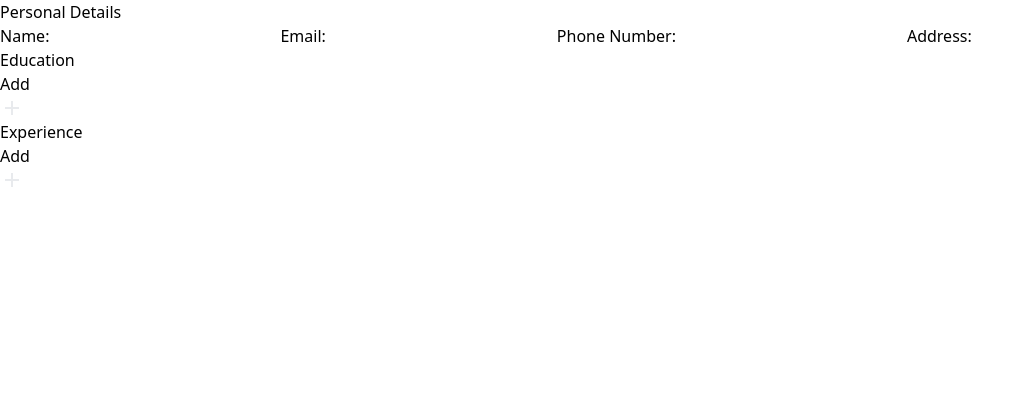
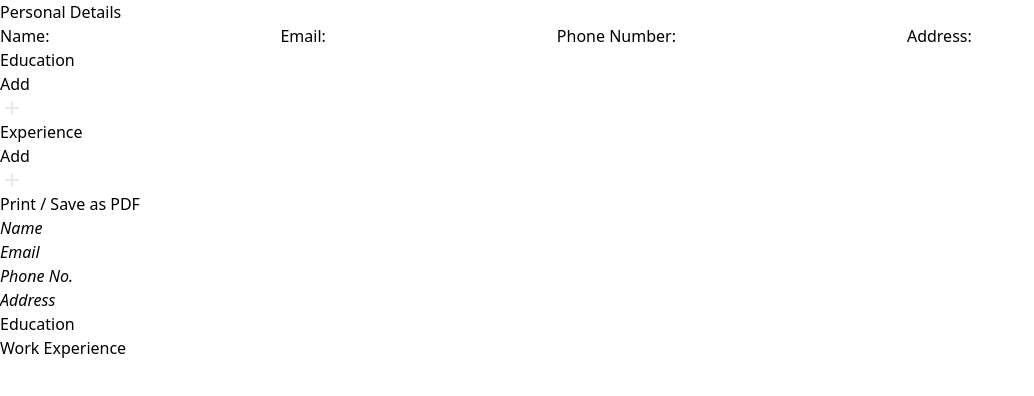
Before and after one commit to Moolmancell/cv-application, a React (Vite) app: page / in a window 1280 px wide. Shown: the top 396 px of the page, without its empty margins (0-1034 px from the left). Built offline with nearby package versions, Linux system fonts and the light colour scheme.

Commit message:
Add resume template with styles

```diff
--- a/src/App.jsx
+++ b/src/App.jsx
@@ -160,14 +160,54 @@ function App() {
           deleteExperience={deleteExperience}
         />
 
+      {/* Print Button */}
+      <div className="flex justify-center mt-8 no-print">
+          <button onClick={() => {}} className="bg-blue-500 hover:bg-blue-700 text-white font-bold py-2 px-4 rounded">Print / Save as PDF</button>
+      </div>
+
       </form>
 
-      <div>
-        <h1>{details.name}</h1>
-        <h1>{details.email}</h1>
-        <h1>{details.number}</h1>
-        <h1>{details.address}</h1>
-      </div>
+      <div id='resume-template' className="max-w-4xl mx-auto p-8 bg-white shadow-lg mt-10">
+        {/* Header */}
+        <div className="flex justify-between items-center border-b pb-4 mb-6">
+            <div>
+                <h1 className="text-4xl font-bold">{details.name || <i className='text-slate-500'>Name</i>}</h1>
+                <p className="text-lg text-gray-600">{details.email || <i className='text-slate-500'>Email</i>}</p>
+                <p className="text-lg text-gray-600">{details.number || <i className='text-slate-500'>Phone No.</i>}</p>
+            </div>
+            <div className="text-right">
+                <p className="text-sm text-gray-500">{details.address || <i className='text-slate-500'>Address</i>}</p>
+            </div>
+        </div>
+
+        {/*Education Section*/}
+        <section className="mb-8">
+            <h2 className="text-2xl font-semibold border-b pb-2 mb-4">Education</h2>
+            {details.education.map((ed) => {
+              return <div className="mb-6" key={ed.key}>
+              <p className="text-sm text-gray-600">{new Date(ed.startDate).toLocaleDateString('en-US', { day: 'numeric', month: 'long', year: 'numeric' }) || <i className='text-slate-500'>Start Date</i>}-{new Date(ed.endDate).toLocaleDateString('en-US', { day: 'numeric', month: 'long', year: 'numeric' }) || <i className='text-slate-500'>End Date</i>}</p>
+              <p className="text-lg font-bold">{ed.degree || <i className='text-slate-500'>Degree</i>}</p>
+              <p className="text-sm text-gray-600">{ed.school || <i className='text-slate-500'>University</i>}</p>
+              <p className="text-sm text-gray-600">{ed.location || <i className='text-slate-500'>Location</i>}</p>
+            </div>
+            })}
+        </section>
+
+        {/* Work Experience*/}
+        <section className="mb-8">
+            <h2 className="text-2xl font-semibold border-b pb-2 mb-4">Work Experience</h2>
+            {details.experience.map((exp) => {
+              return <div className="mb-6" key={exp.id}>
+              <p className="text-lg font-bold">{exp.position || <i className='text-slate-500'>Work Position</i>} | {exp.companyName || <i className='text-slate-500'>Company</i>}</p>
+              <p className="text-sm text-gray-600">{new Date(exp.startDate).toLocaleDateString('en-US', { day: 'numeric', month: 'long', year: 'numeric' }) || <i className='text-slate-500'>Start Date</i>}-{new Date(exp.endDate).toLocaleDateString('en-US', { day: 'numeric', month: 'long', year: 'numeric' }) || <i className='text-slate-500'>End Date</i>}</p>
+              <p className="text-sm text-gray-600">{exp.location || <i className='text-slate-500'>Location</i>}</p>
+              <p className="list-disc pl-5 space-y-1 text-sm text-gray-700">{exp.description || <i className='text-slate-500'>Description</i>}</p>
+          </div>
+            })}
+        </section>
+
+    </div>
+
     </div>
   );
 }
--- a/src/components/EducationDetails.jsx
+++ b/src/components/EducationDetails.jsx
@@ -88,8 +88,9 @@ export const EducationDetails = ({
                 openTab(e, ed.id);
                 setButton(true);
               }}
+              classes={"tabs"}
             >
-              {ed.school || 'Edit Education'}
+              {ed.school || <i className='text-gray-500'>Edit Education</i>}
             </Button>
           )}
         </div>
--- a/src/components/ExperienceDetails.jsx
+++ b/src/components/ExperienceDetails.jsx
@@ -97,8 +97,9 @@ export function ExperienceDetails({
                 openTabExp(e, exp.id);
                 setButtonEXP(true);
               }}
+              classes={"tabs"}
             >
-              {exp.companyName || 'Edit Experience'}
+              {exp.companyName || <i className='text-gray-500'>Edit Education</i>}
             </Button>
           )}
         </div>
--- a/src/index.css
+++ b/src/index.css
@@ -19,4 +19,8 @@
                 flex gap-1;
     }
 
+    .tabs {
+        @apply bg-gray-50 p-2 w-full text-left border-2 border-gray-300 rounded-lg mb-2;
+    }
+
 }
```
